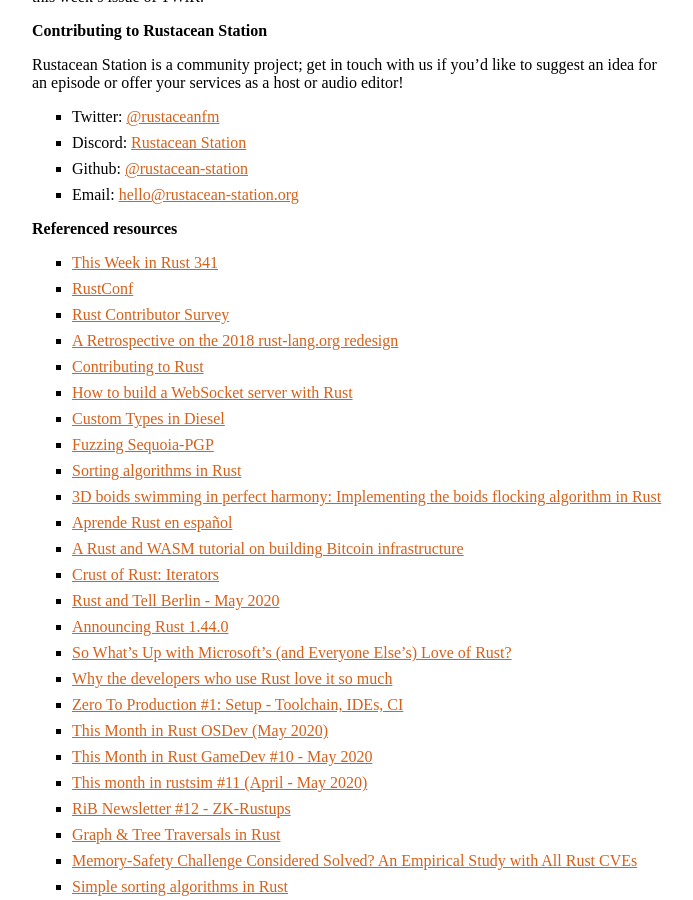
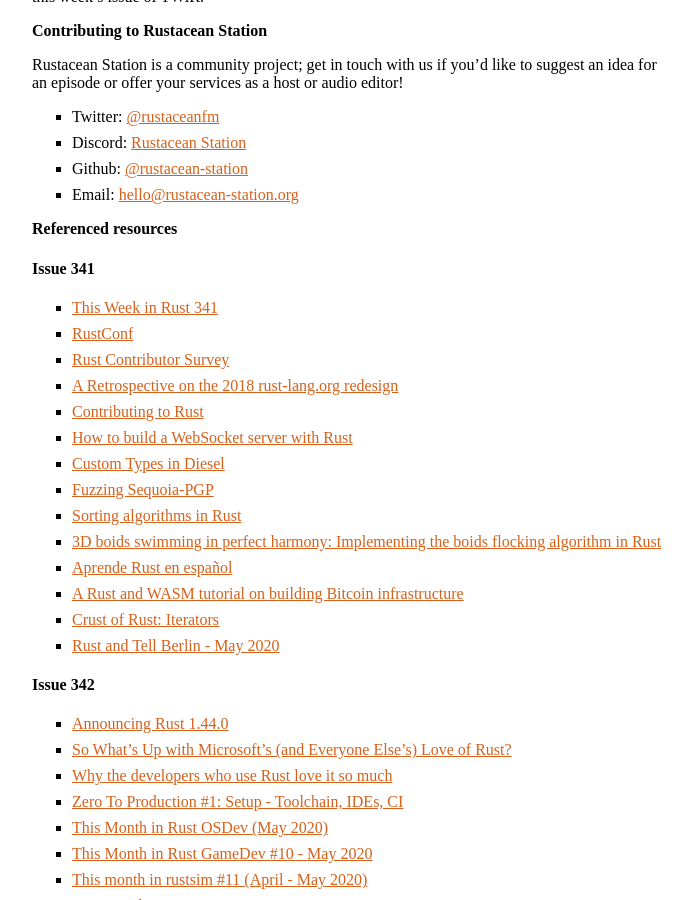
Before and after one commit to rustacean-station/rustacean-station.org, a Jekyll site: the page built from _episodes/017-twir-341-342.md, in a window 1280 px wide and 900 px high, scrolled down 709 px. Shown: the whole window, without its empty margins (288-981 px from the left). Built offline with Jekyll 4.4.1, drawn with Linux system fonts in a browser that asks for light colours.

Commit message:
adds in subheadings for resources from different issues
Signed-off-by: Nell Shamrell <nellshamrell@gmail.com>

```diff
--- a/_episodes/017-twir-341-342.md
+++ b/_episodes/017-twir-341-342.md
@@ -28,6 +28,9 @@
  - Email: [hello@rustacean-station.org](mailto:hello@rustacean-station.org)
 
 ### Referenced resources
+
+#### Issue 341
+
 - [This Week in Rust 341](https://this-week-in-rust.org/blog/2020/06/02/this-week-in-rust-341/)
 - [RustConf](https://rustconf.com/)
 - [Rust Contributor Survey](https://docs.google.com/forms/d/e/1FAIpQLSek3vddlYf3YFbV1RVavm9qAJhGxw-Zi_XJ8RBIhNUuuf34Pw/viewform)
@@ -42,6 +45,9 @@
 - [A Rust and WASM tutorial on building Bitcoin infrastructure](https://www.youtube.com/watch?v=qaykNPHJcyw)
 - [Crust of Rust: Iterators](https://www.youtube.com/watch?v=yozQ9C69pNs&feature=emb_logo)
 - [Rust and Tell Berlin - May 2020](https://www.youtube.com/watch?v=rpilJV-eIVw&feature=emb_logo)
+
+#### Issue 342
+
 - [Announcing Rust 1.44.0](https://blog.rust-lang.org/2020/06/04/Rust-1.44.0.html)
 - [So What's Up with Microsoft's (and Everyone Else's) Love of Rust?](https://visualstudiomagazine.com/articles/2020/06/02/rust-love.aspx?m=1)
 - [Why the developers who use Rust love it so much](https://stackoverflow.blog/2020/06/05/why-the-developers-who-use-rust-love-it-so-much/?cb=1)
```
